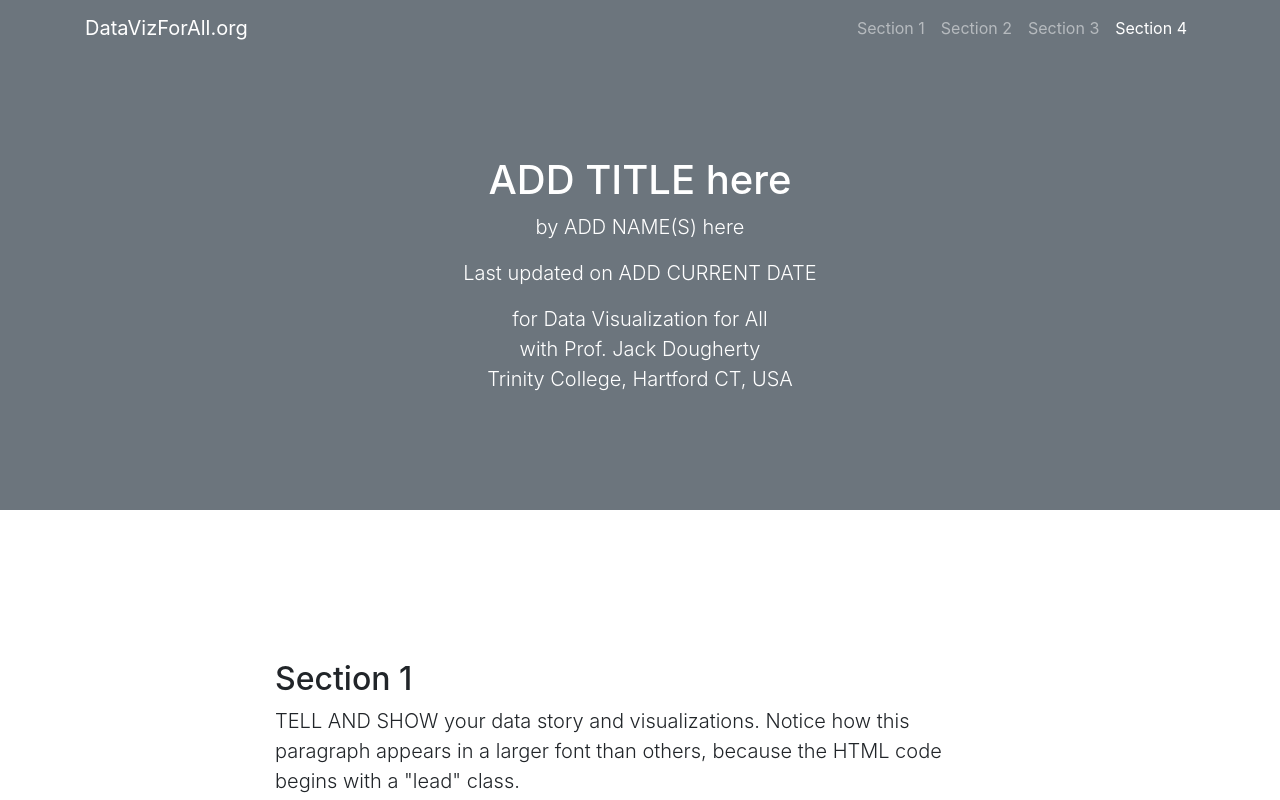
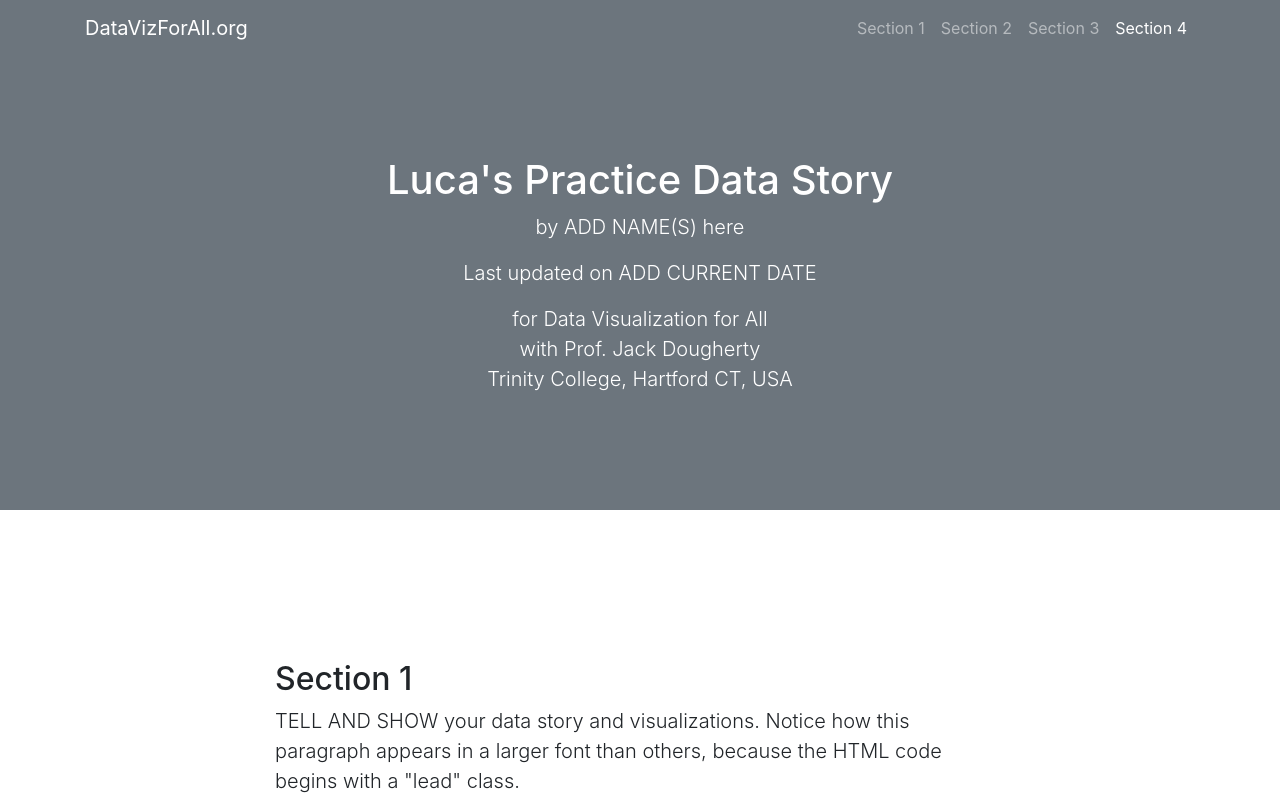
Before and after one commit to Looccah/sample-datastory, a plain HTML site: page index.html in a window 1280 px wide. Shown: the top 800 px of the page. Drawn offline with nearby package versions, Linux system fonts and the light colour scheme.

Commit message:
Update index.html

```diff
--- a/index.html
+++ b/index.html
@@ -8,7 +8,7 @@
   <meta name="description" content="">
   <meta name="author" content="">
 
-  <title>Data Story</title>
+  <title>Practice Data Story</title>
 
   <!-- jQuery -->
   <script src="https://code.jquery.com/jquery-3.6.1.min.js" integrity="sha256-o88AwQnZB+VDvE9tvIXrMQaPlFFSUTR+nldQm1LuPXQ=" crossorigin="anonymous"></script>
@@ -53,7 +53,7 @@
 
   <header class="bg-secondary text-white">
     <div class="container text-center">
-      <h1>ADD TITLE here</h1>
+      <h1>Luca's Practice Data Story</h1>
       <p class="lead">by ADD NAME(S) here</p>
       <p class="lead">Last updated on ADD CURRENT DATE</p>
       <p class="lead">for Data Visualization for All</br>with Prof. Jack Dougherty</br>Trinity College, Hartford CT, USA</p>
```
